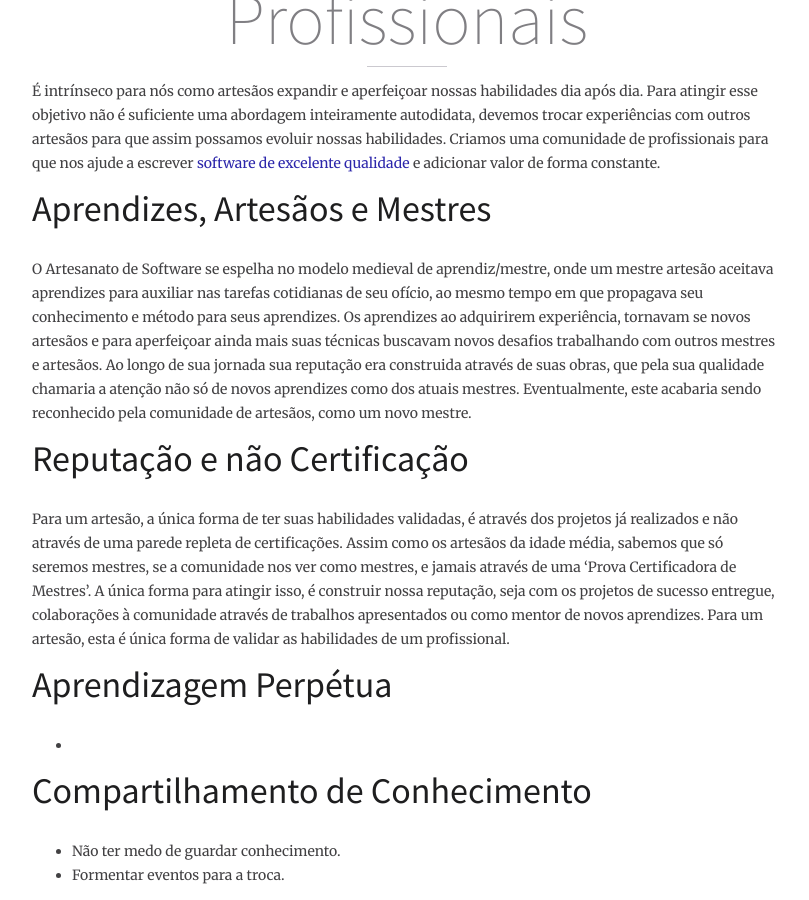
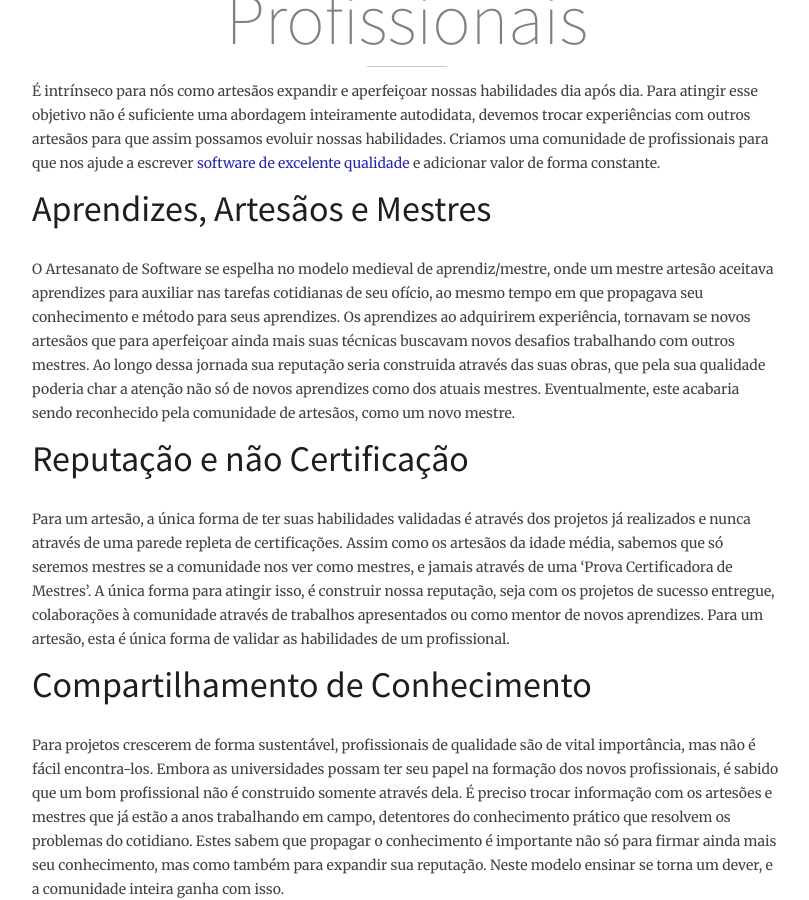
Before and after one commit to bertelledani/ArtesanatoDeSoftwareBrasil.github.io, a Jekyll site: the page built from comunidade-de-profissionais.md, in a window 1280 px wide and 900 px high, scrolled down 701 px. Shown: the whole window, without its empty margins (233-1042 px from the left). Built offline with Jekyll 4.4.1, drawn with Linux system fonts in a browser that asks for light colours; nearby versions of some CDN libraries.

Commit message:
refinamento da parte de comunidades de profissionais

```diff
--- a/comunidade-de-profissionais.md
+++ b/comunidade-de-profissionais.md
@@ -7,17 +7,12 @@ title: Comunidade de Profissionais
 
 # Aprendizes, Artesãos e Mestres
 
-O Artesanato de Software se espelha no modelo medieval de aprendiz/mestre, onde um mestre artesão aceitava aprendizes para auxiliar nas tarefas cotidianas de seu ofício, ao mesmo tempo em que propagava seu conhecimento e método para seus aprendizes. Os aprendizes ao adquirirem experiência, tornavam se novos artesãos e para aperfeiçoar ainda mais suas técnicas buscavam novos desafios trabalhando com outros mestres e artesãos. Ao longo de sua jornada sua reputação era construida através de suas obras, que pela sua qualidade chamaria a atenção não só de novos aprendizes como dos atuais mestres. Eventualmente, este acabaria sendo reconhecido pela comunidade de artesãos, como um novo mestre.
+O Artesanato de Software se espelha no modelo medieval de aprendiz/mestre, onde um mestre artesão aceitava aprendizes para auxiliar nas tarefas cotidianas de seu ofício, ao mesmo tempo em que propagava seu conhecimento e método para seus aprendizes. Os aprendizes ao adquirirem experiência, tornavam se novos artesãos que para aperfeiçoar ainda mais suas técnicas buscavam novos desafios trabalhando com outros mestres. Ao longo dessa jornada sua reputação seria construida através das suas obras, que pela sua qualidade poderia char a atenção não só de novos aprendizes como dos atuais mestres. Eventualmente, este acabaria sendo reconhecido pela comunidade de artesãos, como um novo mestre.
 
 # Reputação e não Certificação
 
-Para um artesão, a única forma de ter suas habilidades validadas, é através dos projetos já realizados e não através de uma parede repleta de certificações. Assim como os artesãos da idade média, sabemos que só seremos mestres, se a comunidade nos ver como mestres, e jamais através de uma 'Prova Certificadora de Mestres'. A única forma para atingir isso, é construir nossa reputação, seja com os projetos de sucesso entregue, colaborações à comunidade através de trabalhos apresentados ou como mentor de novos aprendizes. Para um artesão, esta é única forma de validar as habilidades de um profissional.
-
-# Aprendizagem Perpétua
-
--
+Para um artesão, a única forma de ter suas habilidades validadas é através dos projetos já realizados e nunca através de uma parede repleta de certificações. Assim como os artesãos da idade média, sabemos que só seremos mestres se a comunidade nos ver como mestres, e jamais através de uma 'Prova Certificadora de Mestres'. A única forma para atingir isso, é construir nossa reputação, seja com os projetos de sucesso entregue, colaborações à comunidade através de trabalhos apresentados ou como mentor de novos aprendizes. Para um artesão, esta é única forma de validar as habilidades de um profissional.
 
 # Compartilhamento de Conhecimento
 
-- Não ter medo de guardar conhecimento.
-- Formentar eventos para a troca.
+Para projetos crescerem de forma sustentável, profissionais de qualidade são de vital importância, mas não é fácil encontra-los. Embora as universidades possam ter seu papel na formação dos novos profissionais, é sabido que um bom profissional não é construido somente através dela. É preciso trocar informação com os artesões e mestres que já estão a anos trabalhando em campo, detentores do conhecimento prático que resolvem os problemas do cotidiano. Estes sabem que propagar o conhecimento é importante não só para firmar ainda mais seu conhecimento, mas como também para expandir sua reputação. Neste modelo ensinar se torna um dever, e a comunidade inteira ganha com isso.
```
